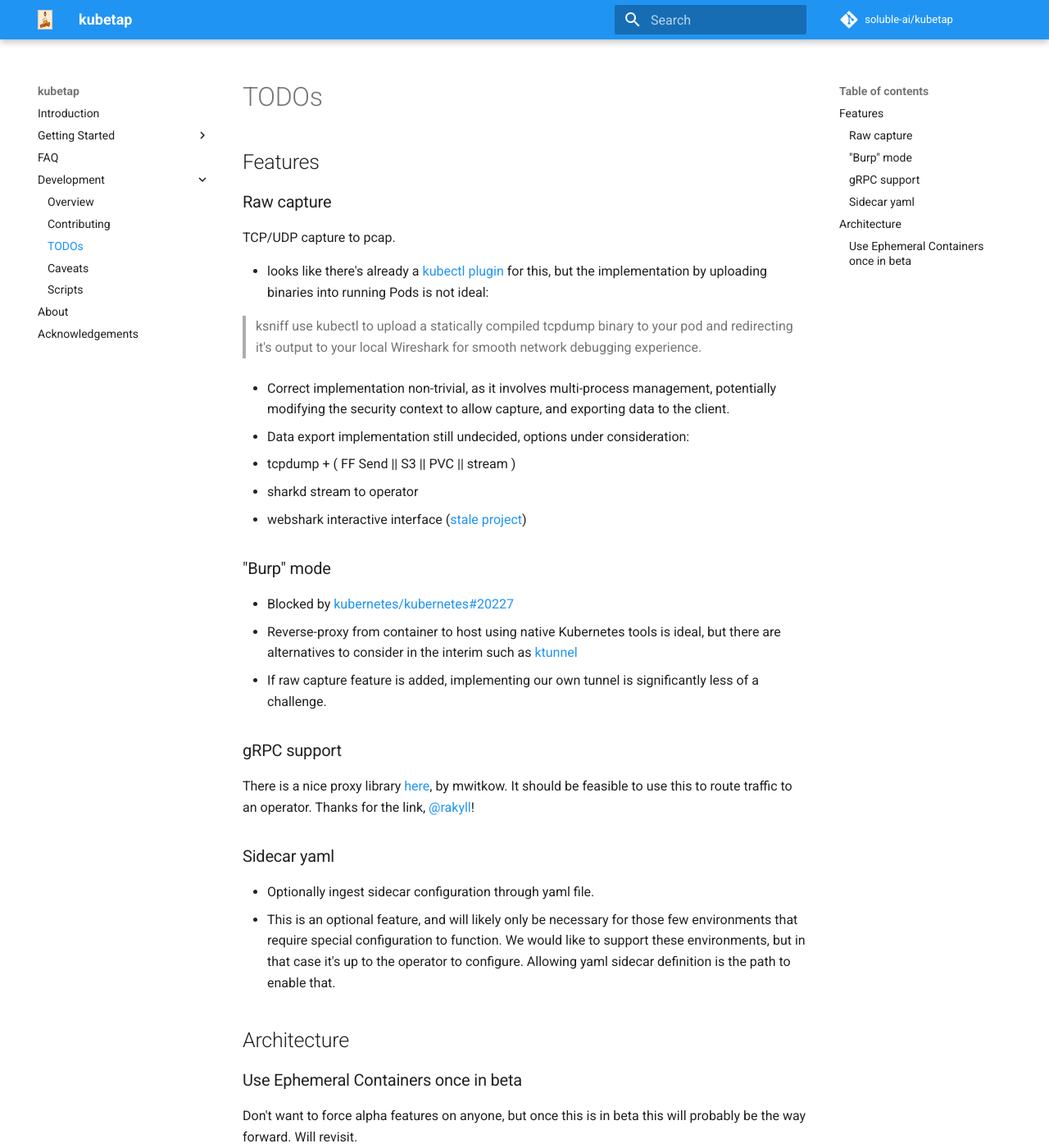
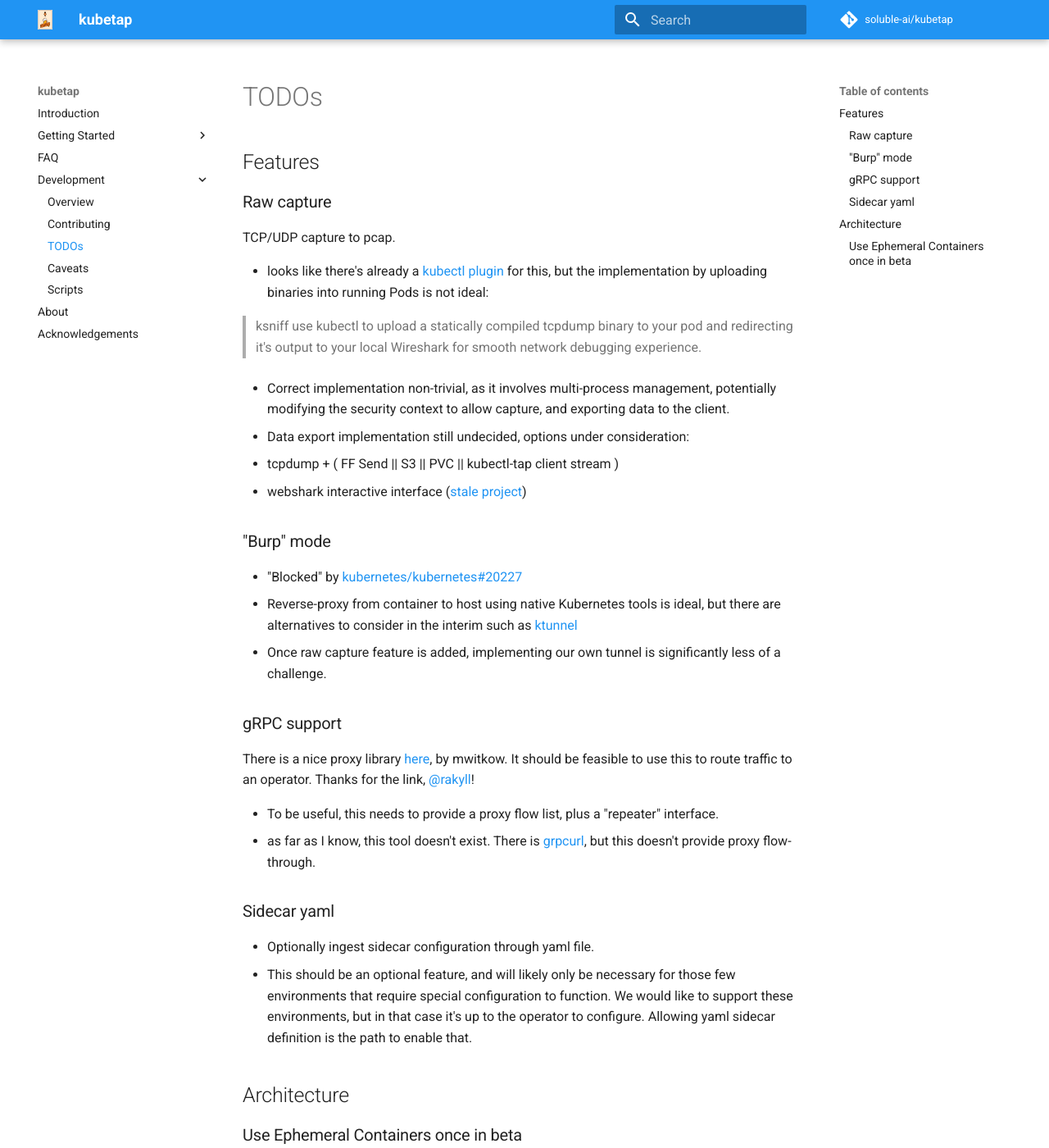
Before and after one commit to soluble-ai/kubetap, an MkDocs documentation site: the page built from docs/kubetap_development/TODOs.md, in a window 1280 px wide and 1400 px high. Shown: the whole window at 82% size. Built offline with MkDocs 1.6.1 and Material for MkDocs 9.7.7, drawn with Linux system fonts in a browser that asks for light colours; comment, search, counter and statistics services are not loaded.

Commit message:
documentation alignment

```diff
--- a/docs/kubetap_development/TODOs.md
+++ b/docs/kubetap_development/TODOs.md
@@ -18,16 +18,15 @@
 to the client.
 
 * Data export implementation still undecided, options under consideration:
-  * tcpdump + ( FF Send || S3 || PVC || stream )
-  * sharkd stream to operator
+  * tcpdump + ( FF Send || S3 || PVC || kubectl-tap client stream )
   * webshark interactive interface ([stale project](https://bitbucket.org/jwzawadzki/webshark/src))
 
 ### "Burp" mode
 
-* Blocked by [kubernetes/kubernetes#20227](https://github.com/kubernetes/kubernetes/issues/20227)
+* "Blocked" by [kubernetes/kubernetes#20227](https://github.com/kubernetes/kubernetes/issues/20227)
 * Reverse-proxy from container to host using native Kubernetes tools is ideal,
   but there are alternatives to consider in the interim such as [ktunnel](https://github.com/omrikiei/ktunnel)
-* If raw capture feature is added, implementing our own tunnel is significantly
+* Once raw capture feature is added, implementing our own tunnel is significantly
 less of a challenge.
 
 ### gRPC support
@@ -36,13 +35,17 @@
 It should be feasible to use this to route traffic to an operator. Thanks for
 the link, [@rakyll](https://github.com/rakyll)!
 
+* To be useful, this needs to provide a proxy flow list, plus a "repeater" interface.
+  * as far as I know, this tool doesn't exist. There is [grpcurl](https://github.com/fullstorydev/grpcurl),
+  but this doesn't provide proxy flow-through.
+
 ### Sidecar yaml
 
 * Optionally ingest sidecar configuration through yaml file.
-* This is an optional feature, and will likely only be necessary for
-those few environments that require special configuration to function. We would
-like to support these environments, but in that case it's up to the operator
-to configure. Allowing yaml sidecar definition is the path to enable that.
+  * This should be an optional feature, and will likely only be necessary for
+  those few environments that require special configuration to function. We would
+  like to support these environments, but in that case it's up to the operator
+  to configure. Allowing yaml sidecar definition is the path to enable that.
 
 ## Architecture
 
--- a/mkdocs.yml
+++ b/mkdocs.yml
@@ -1,5 +1,5 @@
 site_name: kubetap
-site_description: 'Kubetap - kubectl plugin to proxy Kubernetes Services with ease'
+site_description: 'Kubetap - kubectl plugin to interactively proxy Kubernetes Services with ease'
 repo_name: 'soluble-ai/kubetap'
 repo_url: https://github.com/soluble-ai/kubetap
 copyright: 'Copyright &copy; 2020 Soluble'
```
Also changed, not shown: README.md (+2 -2 lines), docs/kubetap_development/contributing.md (+2 -3 lines), scripts/README.md (+2 -2 lines).
